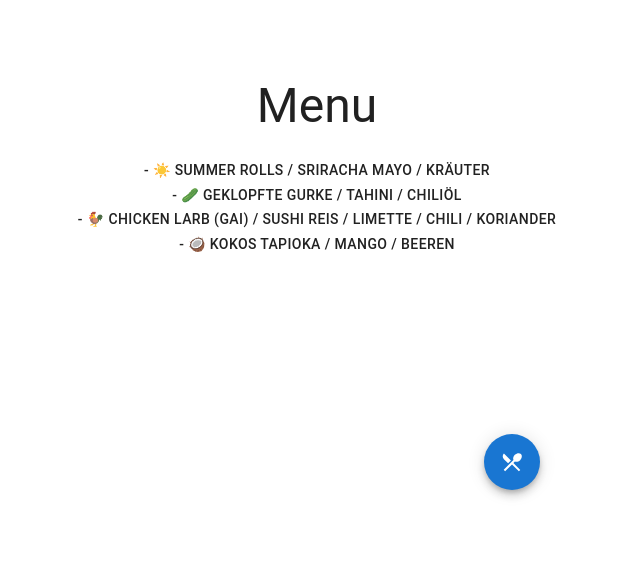
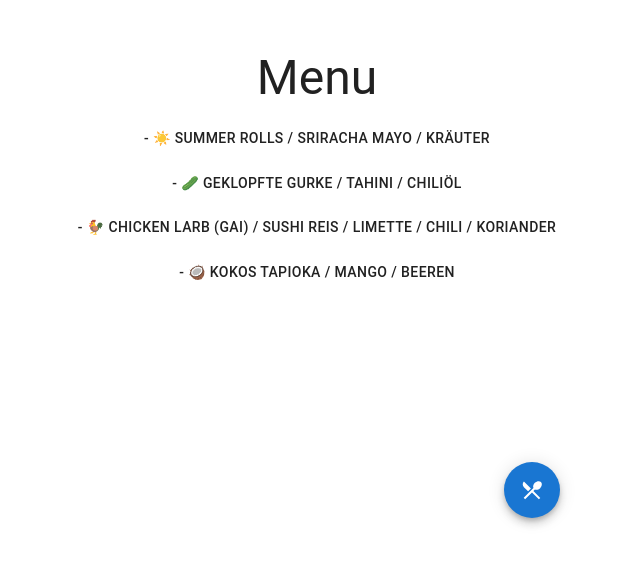
Before and after one commit to Lil-Youn/masterclass, a React (Vite) app: page /menu in a window 1280 px wide. Shown: the part 108-672 px from the top of the page, without its empty margins (323-963 px from the left). Built offline with nearby package versions, Linux system fonts and the light colour scheme.

Commit message:
add margin to Typography

```diff
--- a/src/pages/Menu/menu.tsx
+++ b/src/pages/Menu/menu.tsx
@@ -1,24 +1,28 @@
-import { Box, Typography } from "@mui/material";
+import { Typography, Box } from "@mui/material";
 import BasicSpeedDial from "../../components/speed-dial";
 
 function Menu() {
   return (
     <>
-      <Box>
+      <Box sx={{ marginBottom: "20px" }}>
         <Typography variant="h3">Menu</Typography>
-        <br />
+      </Box>
+      <Box sx={{ margin: "20px" }}>
         <Typography variant="button">
           - ☀️ Summer Rolls / Sriracha Mayo / Kräuter
         </Typography>
-        <br />
+      </Box>
+      <Box sx={{ margin: "20px" }}>
         <Typography variant="button">
           - 🥒 Geklopfte Gurke / Tahini / Chiliöl
         </Typography>
-        <br />
+      </Box>
+      <Box sx={{ margin: "20px" }}>
         <Typography variant="button">
           - 🐓 Chicken Larb (Gai) / Sushi Reis / Limette / Chili / Koriander
         </Typography>
-        <br />
+      </Box>
+      <Box>
         <Typography variant="button">
           - 🥥 Kokos Tapioka / Mango / Beeren
         </Typography>
```
